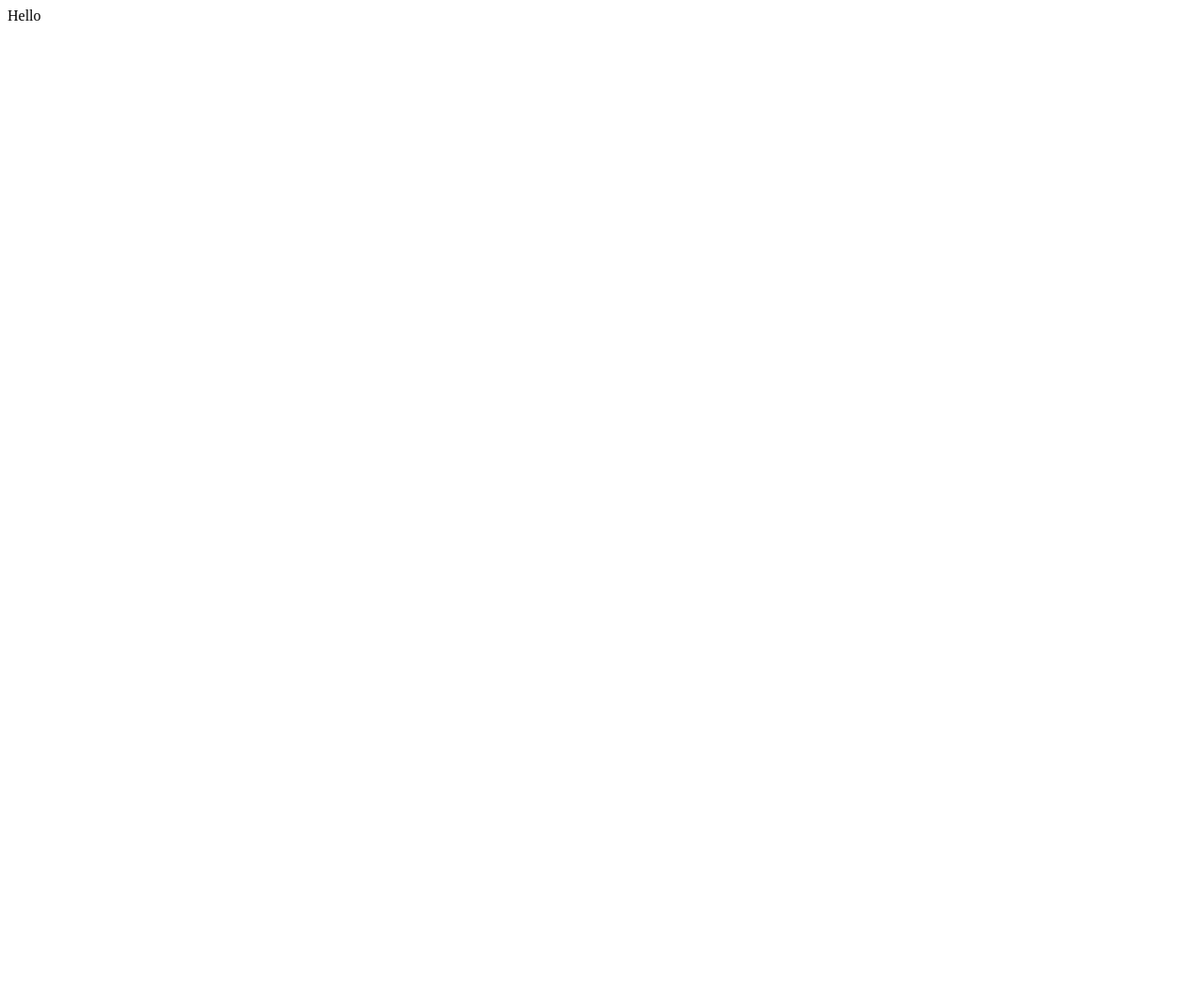
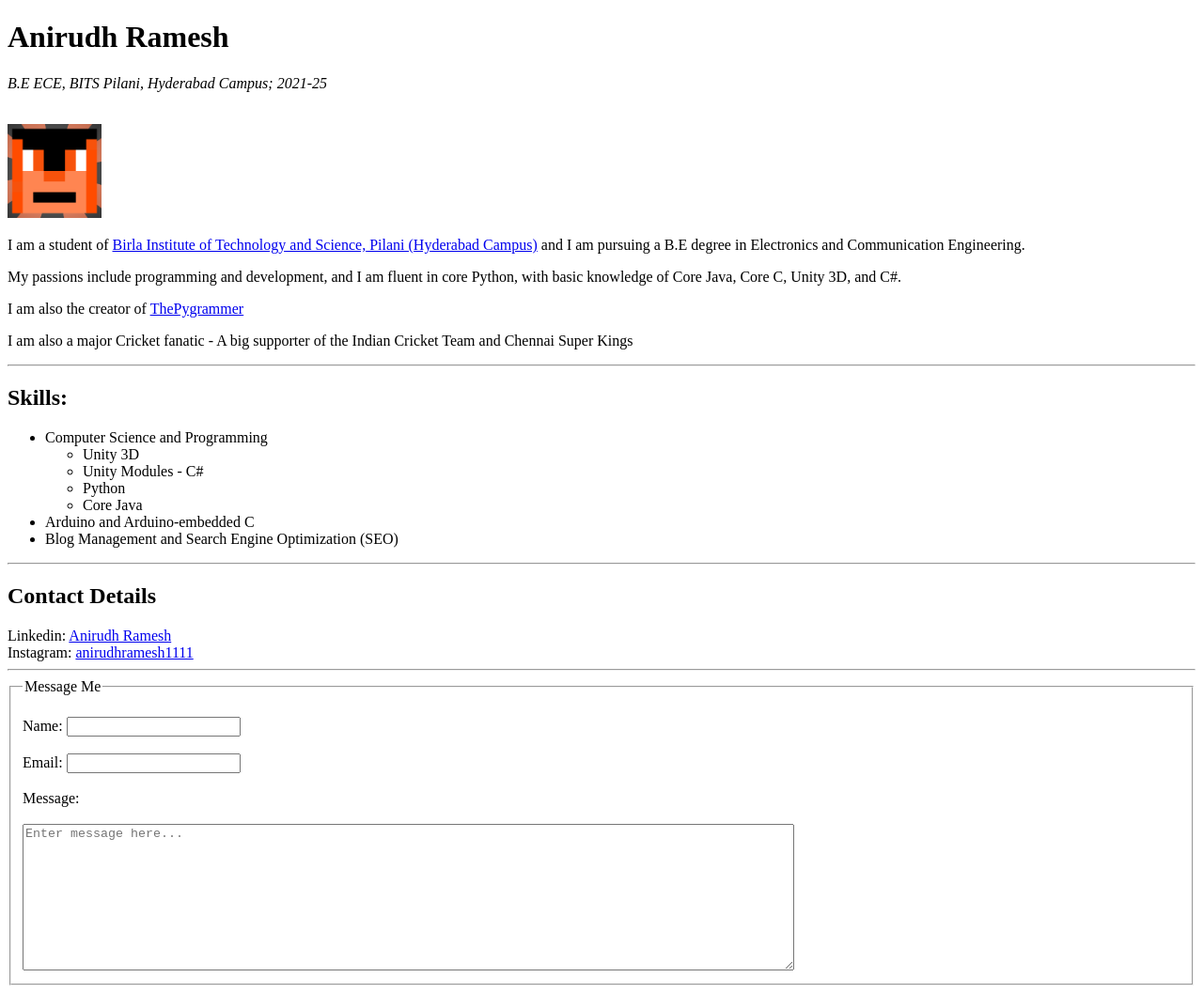
Before and after one commit to BlazingWarlord/TestWebPage, a plain HTML site: page test.html in a window 1280 px wide. Shown: the whole page at 94% size. Before the commit the page ends 800 px from the top, so only its background shows below. Drawn offline with Linux system fonts and the light colour scheme.

Commit message:
New Test

```diff
--- a/test.html
+++ b/test.html
@@ -1,8 +1,48 @@
+<!DOCTYPE html>
 <html>
 <head>
-	<title>Test Site</title>
+	<meta charset='utf-8'>
+	<meta http-equiv='X-UA-Compatible' content='IE=edge'>
+	<title>Home</title>
+	<meta name='viewport' content='width=device-width, initial-scale=1'>
+	<link rel='stylesheet' type='text/css' media='screen' href='main.css'>
+	<script src='main.js'></script>
 </head>
 <body>
-	<p1>Hello</p1>
+	<h1>Anirudh Ramesh</h1>
+	<p><em>B.E ECE, BITS Pilani, Hyderabad Campus; 2021-25</em></p>
+	<br>
+	<img src="pic.png" style="width: 100px;height: 100px;">
+	<p>I am a student of <a href="https://www.bits-pilani.ac.in/hyderabad/">Birla Institute of Technology and Science, Pilani (Hyderabad Campus)</a> and I am pursuing a B.E degree in Electronics and Communication Engineering. </p>
+	<p>My passions include programming and development, and I am fluent in core Python, with basic knowledge of Core Java, Core C, Unity 3D, and C#.</p>
+	<p>I am also the creator of <a href="https://thepygrammer.blogspot.com/">ThePygrammer</a></p>
+	<p>I am also a major Cricket fanatic - A big supporter of the Indian Cricket Team and Chennai Super Kings</p>
+	<hr>
+	<h2>Skills:</h2>
+	<ul>
+		<li>Computer Science and Programming<br><ul><li>Unity 3D</li><li>Unity Modules - C#</li><li>Python</li><li>Core Java</li></ul></li>
+		<li>Arduino and Arduino-embedded C</li>
+		<li>Blog Management and Search Engine Optimization (SEO)</li>
+	</ul>
+	<hr>
+	<h2>Contact Details</h2>
+	<p1>Linkedin: <a href="https://www.linkedin.com/in/anirudh-ramesh-27b48823a/">Anirudh Ramesh</a><br>Instagram: <a href="https://www.instagram.com/anirudhramesh1111/">anirudhramesh1111</a></p1>
+	<hr>
+	<form>
+		<fieldset>
+			<legend>Message Me</legend>
+			<br>
+			<label>Name: </label>
+			<input type="text" name="Name">
+			<br>
+			<br>
+			<label>Email: </label>
+			<input type="email" name="Email">
+			<br>
+			<br>
+			<label>Message: </label>
+			<br><br>
+			<textarea rows="10" cols="100" placeholder="Enter message here..."></textarea>
+		</fieldset>
+	</form>
 </body>
-</html>
```
Also changed, not shown: pic.png (added).
